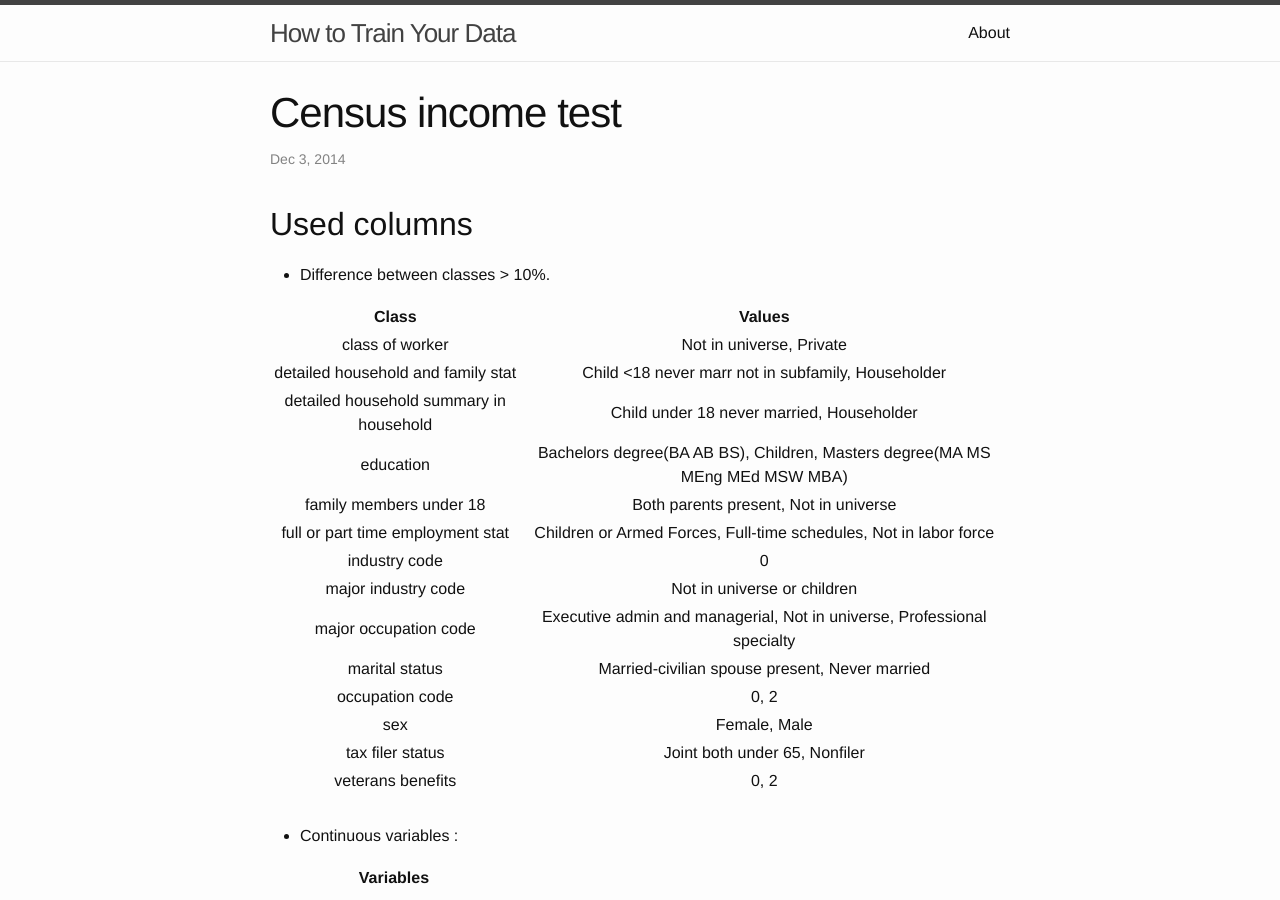
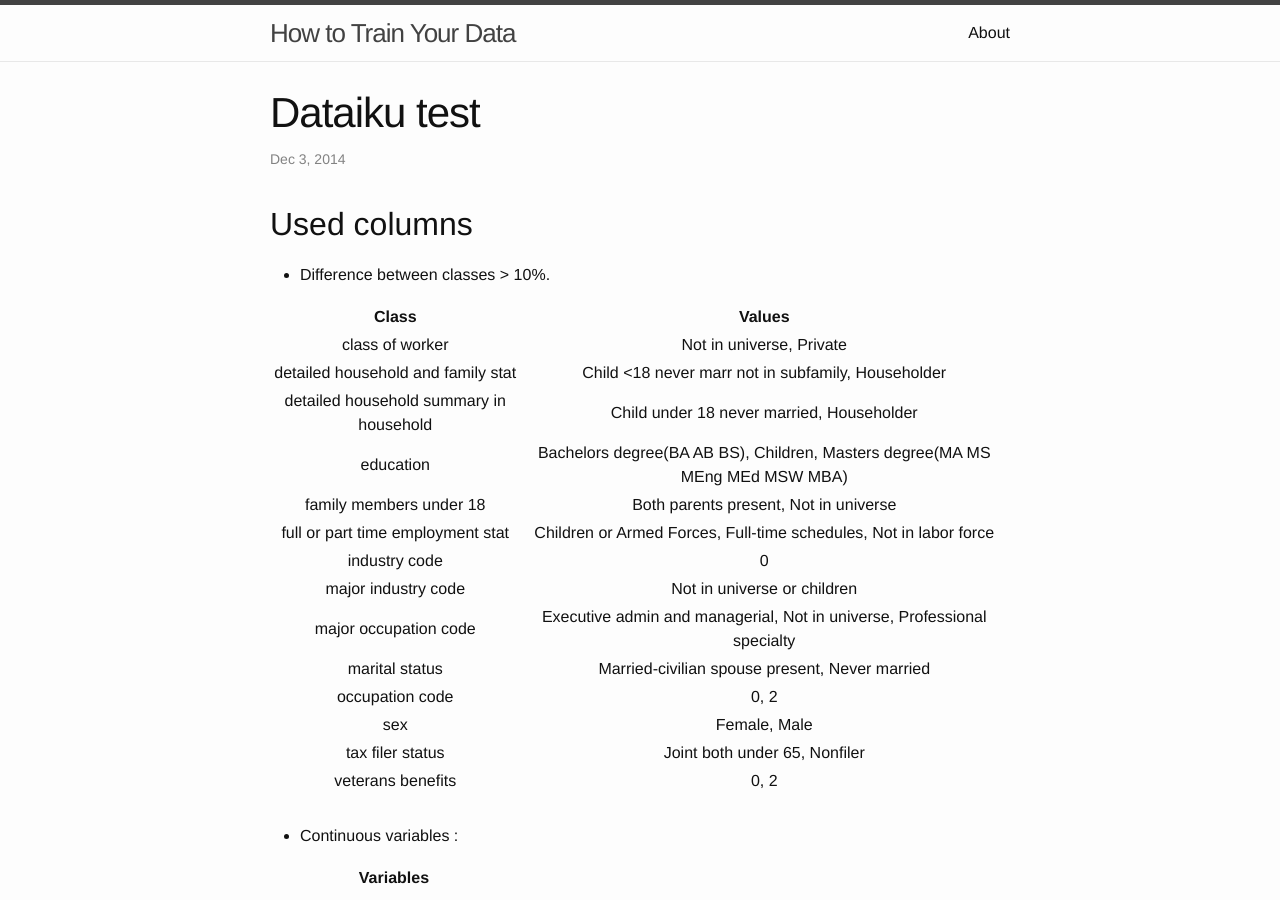
Before and after one commit to seiteta/seiteta.github.io_old, a Jekyll site: the page built from _posts/2014-12-03-census-income-test.md, in a window 1280 px wide and 900 px high. Built offline with Jekyll 4.4.1, drawn with Linux system fonts in a browser that asks for light colours.

Commit message:
Update 2014-12-03-census-income-test.md

```diff
--- a/_posts/2014-12-03-census-income-test.md
+++ b/_posts/2014-12-03-census-income-test.md
@@ -1,7 +1,7 @@
 ---
 layout: post
 permalink: /income-test.html
-title: Census income test
+title: Dataiku test
 ---
 ## Used columns
 
```
